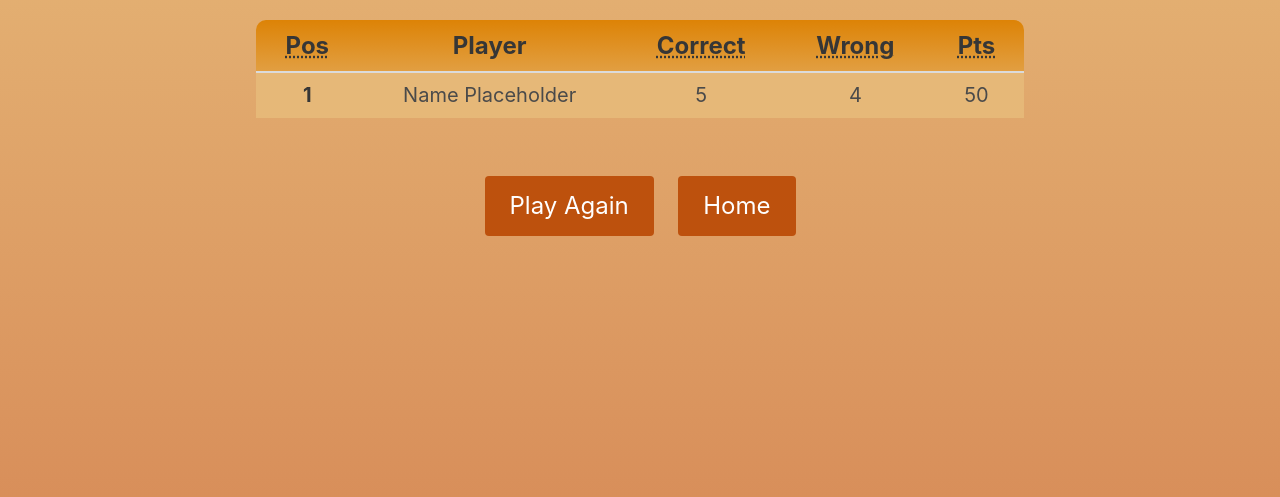
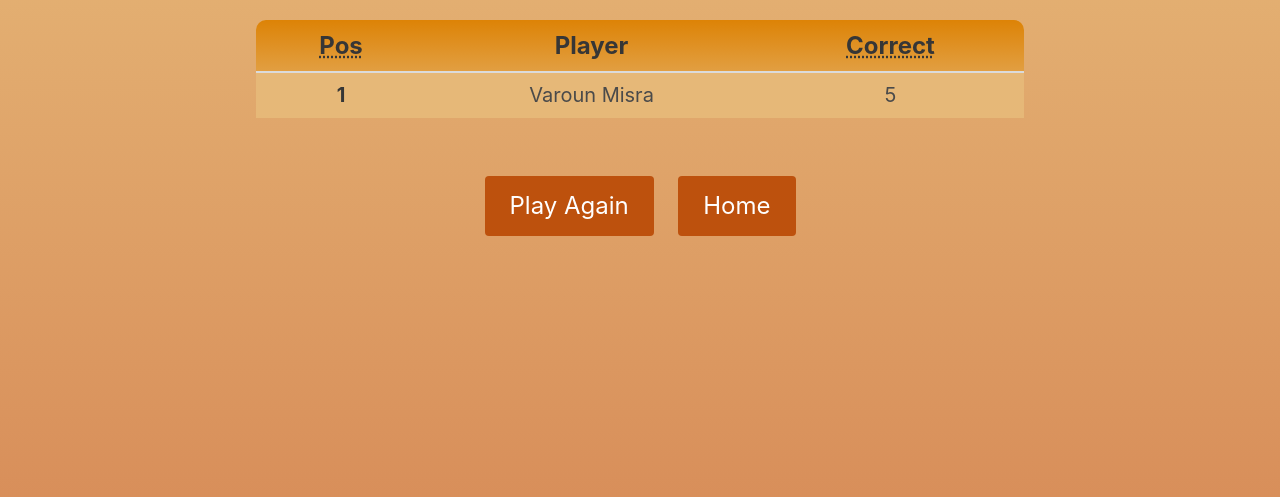
Before and after one commit to vbmisra/trivia, a plain HTML site: page results.html in a window 1280 px wide. Shown: the part 151-648 px from the top of the page. Drawn offline with nearby package versions, Linux system fonts and the light colour scheme.

Commit message:
Update results.html

```diff
--- a/results.html
+++ b/results.html
@@ -23,18 +23,14 @@
                         <th><abbr title="Position">Pos</abbr></th>
                         <th>Player</th>
                         <th><abbr title="Correct answers">Correct</abbr></th>
-                        <th><abbr title="Wrong answers">Wrong</abbr></th>
-                        <th><abbr title="Points">Pts</abbr></th>
                     </tr>
                 </thead>
                 <!-- table body -->
                 <tbody id="tableData">
                     <tr class="subtitle">
                     <th>1</th>
-                    <td><span id="playerNameResult">Name Placeholder</span></td>
+                    <td><span id="playerNameResult">Varoun Misra</span></td>
                     <td>5</td>
-                    <td>4</td>
-                    <td>50</td>
                     </tr>
                 </tbody>
             </table>
```
